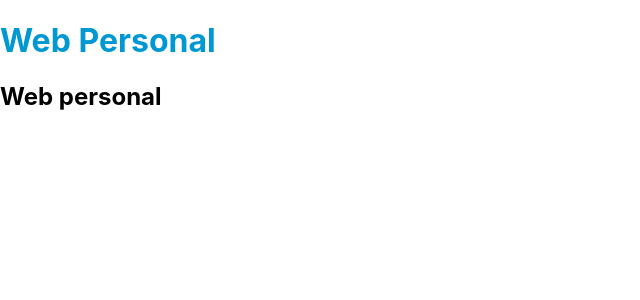
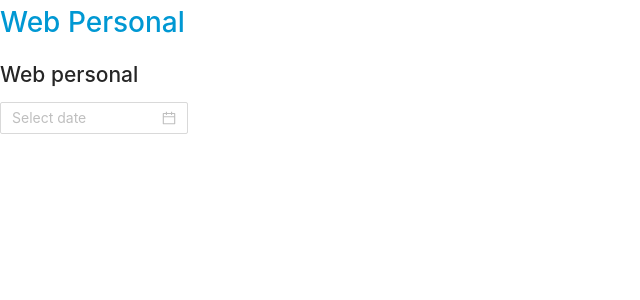
Before and after one commit to BrandonDevU95/MERN, a React (Create React App) app in the folder client/: page / in a window 1280 px wide. Shown: the top 300 px of the page, without its empty margins (0-640 px from the left). Built offline with nearby package versions, Linux system fonts and the light colour scheme.

Commit message:
Added library Ant-Design to project Video 36

```diff
--- a/client/package.json
+++ b/client/package.json
@@ -6,6 +6,7 @@
     "@testing-library/jest-dom": "^4.2.4",
     "@testing-library/react": "^9.3.2",
     "@testing-library/user-event": "^7.1.2",
+    "antd": "^4.3.3",
     "node-sass": "^4.14.1",
     "react": "^16.13.1",
     "react-dom": "^16.13.1",
--- a/client/src/App.jsx
+++ b/client/src/App.jsx
@@ -1,5 +1,5 @@
 import React from 'react';
-import logo from './logo.svg';
+import { DatePicker } from 'antd';
 import './App.scss';
 
 function App() {
@@ -7,8 +7,13 @@ function App() {
     <div className="app">
       <h1>Web Personal</h1>
       <h2>Web personal</h2>
+      <DatePicker onChange={onChange} />
     </div>
   );
 }
 
 export default App;
+
+function onChange(date, dateString) {
+  console.log(date, dateString);
+}
--- a/client/src/index.js
+++ b/client/src/index.js
@@ -1,5 +1,6 @@
 import React from 'react';
 import ReactDOM from 'react-dom';
+import 'antd/dist/antd.css';
 import './index.css';
 import App from './App.jsx';
 import * as serviceWorker from './serviceWorker';
```
Also changed, not shown: 1 other file (tests, documents, lock files or other folders).
